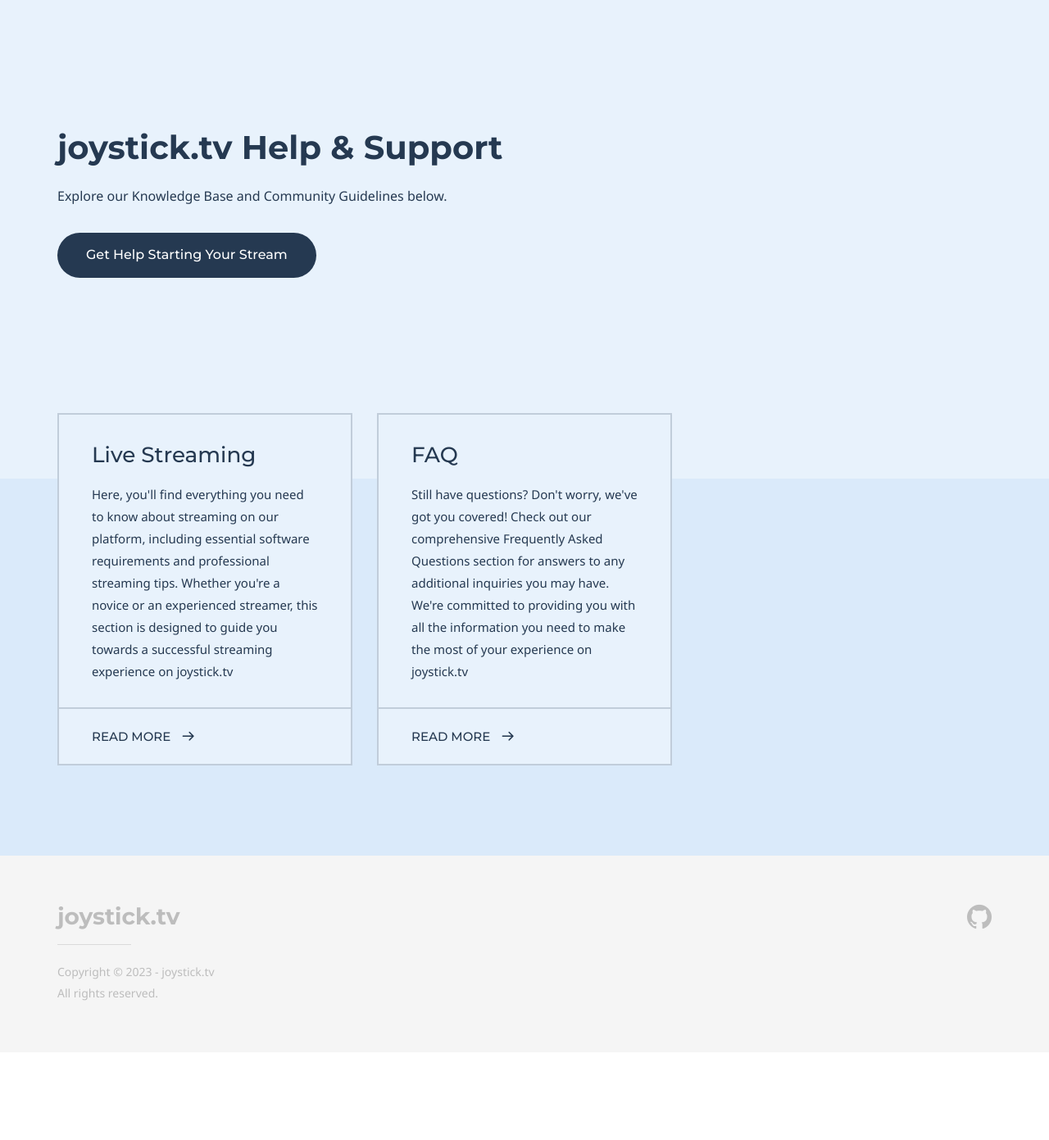
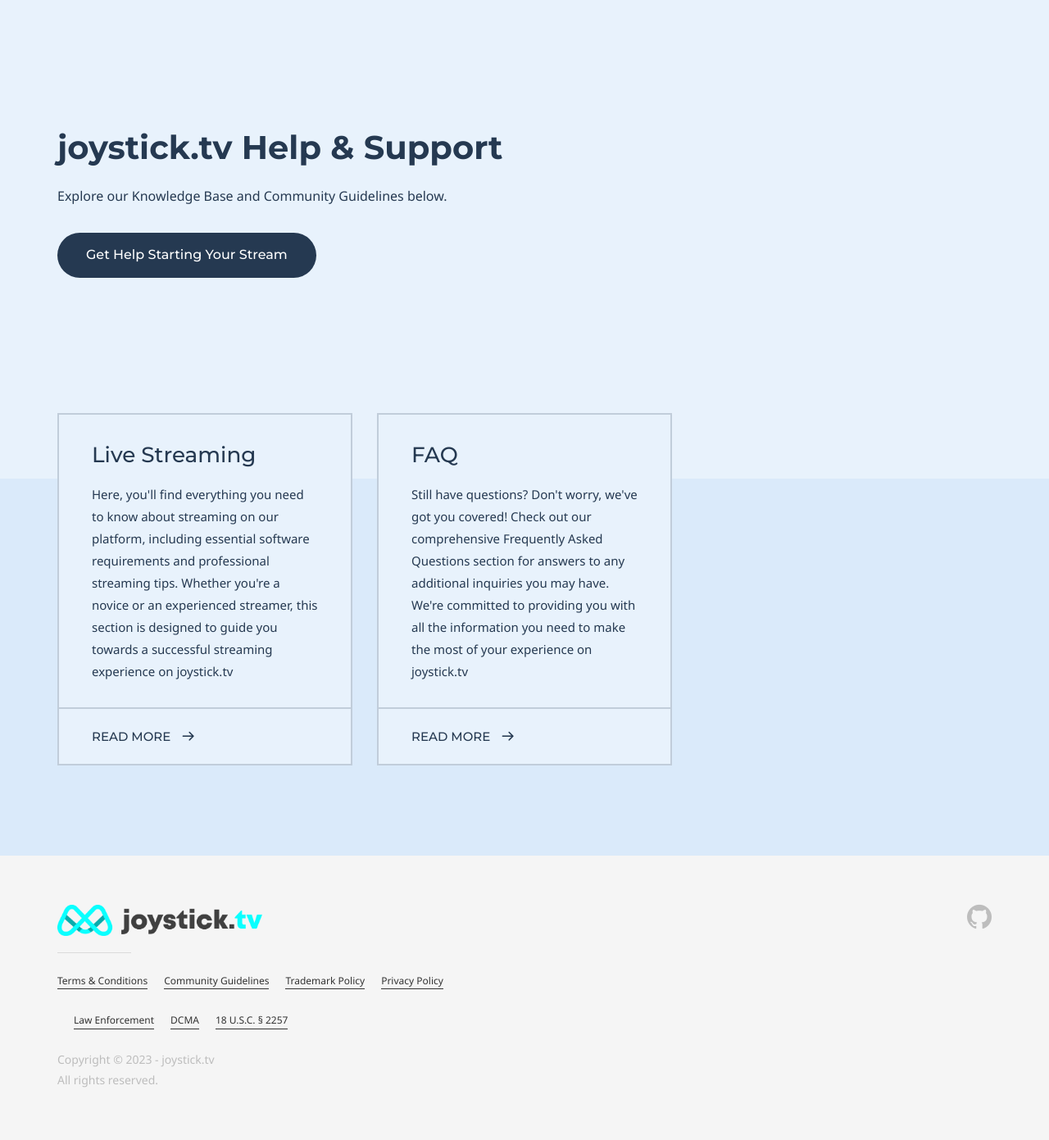
Before and after one commit to joysticktv/joysticktv.github.io, a Jekyll site: the page built from index.md, in a window 1280 px wide. Shown: the whole page at 82% size. Built offline with Jekyll 4.4.1, drawn with Linux system fonts in a browser that asks for light colours; some web fonts are replaced; before the commit the page ends 1284 px from its top, so only the background shows below that.

Commit message:
Adding more details to the footer

```diff
--- a/_config.yml
+++ b/_config.yml
@@ -4,7 +4,7 @@
 
 # Theme settings
 theme:
-  baseurl:
+  baseurl: https://support.joystick.tv
   color_theme: blue # Available themes: blue (default), green, purple, red and yellow
   header:
     logo:
@@ -15,10 +15,25 @@
   footer:
     content:
       logo:
-        text: joystick.tv
+        image: yes
     social_list:
       - network_name: github
         profile_url: 'https://github.com/joysticktv'
+    links:
+      - url: https://joystick.tv/terms
+        text: Terms &amp; Conditions
+      - url: https://joystick.tv/community-guidelines
+        text: Community Guidelines
+      - url: https://joystick.tv/trademark-policy
+        text: Trademark Policy
+      - url: https://joystick.tv/privacy
+        text: Privacy Policy
+      - url: https://joystick.tv/law-enforcement
+        text: Law Enforcement
+      - url: https://joystick.tv/dmca
+        text: DCMA
+      - url: https://joystick.tv/2257
+        text: 18 U.S.C. § 2257
 
 # SASS settings
 sass:
--- a/theme/_includes/site-footer.html
+++ b/theme/_includes/site-footer.html
@@ -11,6 +11,17 @@
 						</a><!-- /.site-footer__logo -->
 					{% endif %}
 					<hr>
+					<div class="">
+						<ul class="links-list">
+							{% for item in site.theme.footer.links %}
+								<li>
+									<a href="{{ item.url }}" target="_blank" class="">
+										{{ item.text }}
+									</a>
+								</li>
+							{% endfor %}
+						</ul><!-- /.social-list -->
+					</div><!-- /.col -->
 					<p class="site-footer__copyright">Copyright &copy; {{ site.time | date: '%Y' }} - joystick.tv <br>All rights reserved.</p>
 				</div><!-- /.col -->
 				{% if site.theme.footer.social_list %}
--- /dev/null
+++ b/theme/_sass/components/_links-list.scss
@@ -0,0 +1,27 @@
+/**
+ * Links list (components/_links-list.scss)
+ */
+
+/* ----- General ----- */
+.links-list {
+	margin-bottom: 0;
+  list-style: none;
+  display: flex;
+  flex-direction: row;
+  flex-wrap: wrap;
+  font-size: 0.75em;
+
+	li {
+		display: inline-block;
+		padding: 0;
+
+		+ li {
+			margin-left: 1.25rem;
+			margin-bottom: 1.25rem;
+		}
+
+		&::before {
+			display: none;
+		}
+	}
+}
--- a/theme/assets/css/style.scss
+++ b/theme/assets/css/style.scss
@@ -51,6 +51,7 @@
 @import 'components/site-header';
 @import 'components/social-list';
 @import 'components/title-anchor-link';
+@import 'components/links-list';
 
 /* ----- Themes ----- */
 @import 'themes/green';
```
Also changed, not shown: theme/assets/images/layout/logo-footer.png.
